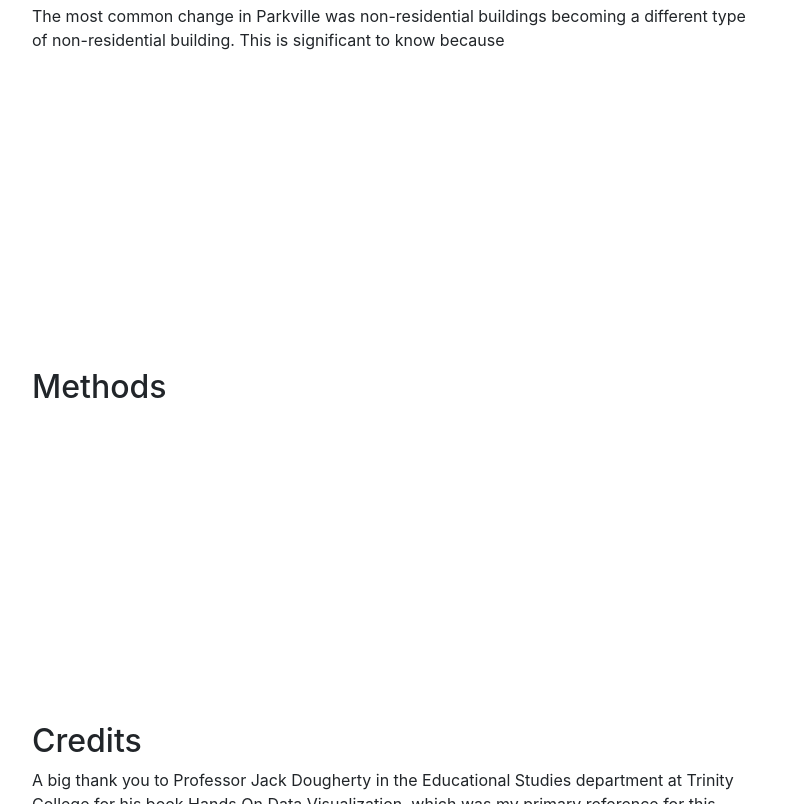
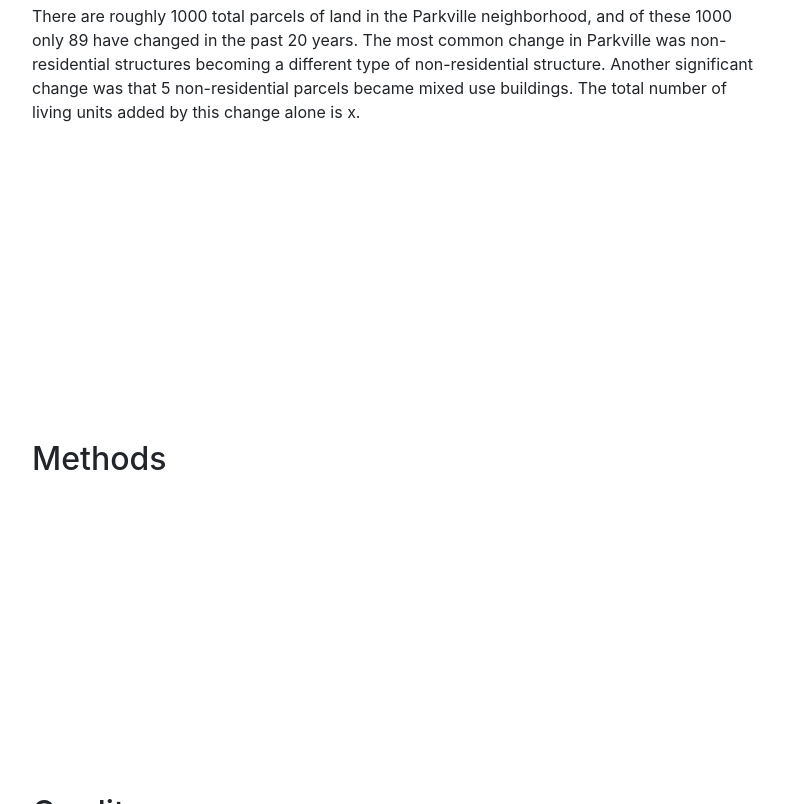
Before and after one commit to vasfalg/Parkville-Data-Story-1, a plain HTML site: page index.html in a window 1280 px wide. Shown: the part 3304-4108 px from the top of the page, without its empty margins (243-1036 px from the left). Drawn offline with nearby package versions, Linux system fonts and the light colour scheme.

Commit message:
Update index.html

```diff
--- a/index.html
+++ b/index.html
@@ -127,7 +127,7 @@
           <h2>How Has Parkville Changed?</h2>
           <p>The following table shows the total number of properties in the Parkville neighborhood that have changed since 2003. </p>
          <iframe src="https://docs.google.com/spreadsheets/d/e/2PACX-1vQOhW8RDM0_podtqaIcgQ7hnZkF5k0KNargMUpAmBI1ZvlDbgclyGHNSezETOfa180oRrFHXOkZj0I2/pubhtml?gid=2024412925&amp;single=true&amp;widget=true&amp;headers=false"width="100%" height="400" scrolling="no"></iframe>
-          <p>The most common change in Parkville was non-residential buildings becoming a different type of non-residential building. This is significant to know because </p>
+          <p>There are roughly 1000 total parcels of land in the Parkville neighborhood, and of these 1000 only 89 have changed in the past 20 years.  The most common change in Parkville was non-residential structures becoming a different type of non-residential structure. Another significant change was that 5 non-residential parcels became mixed use buildings.  The total number of living units added by this change alone is x.  </p>
 
 
 
```
